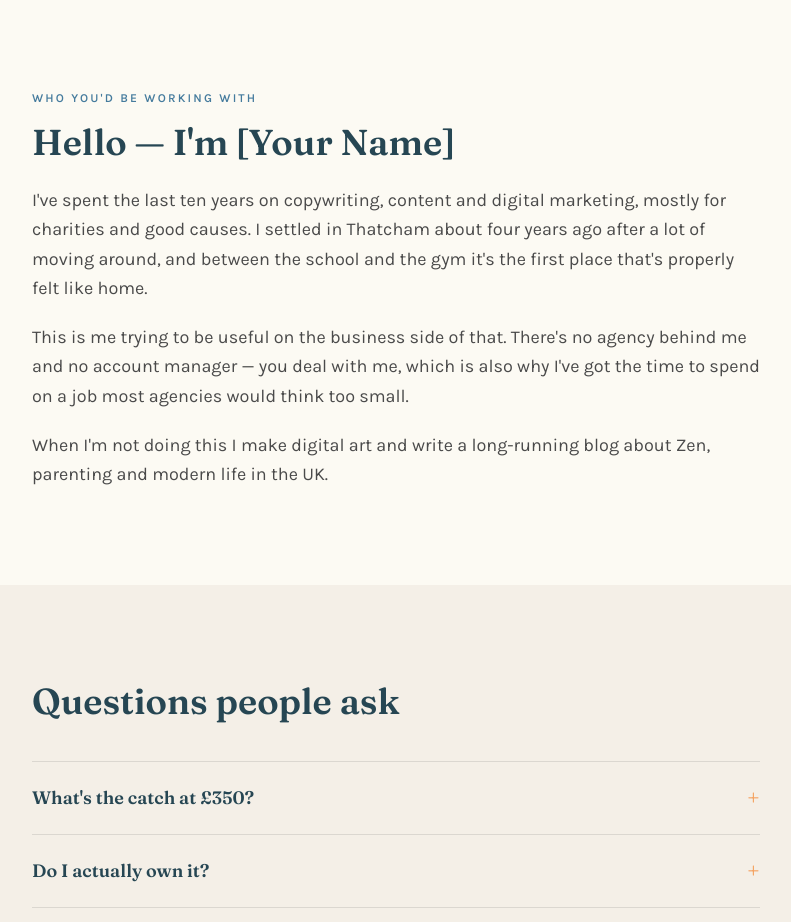
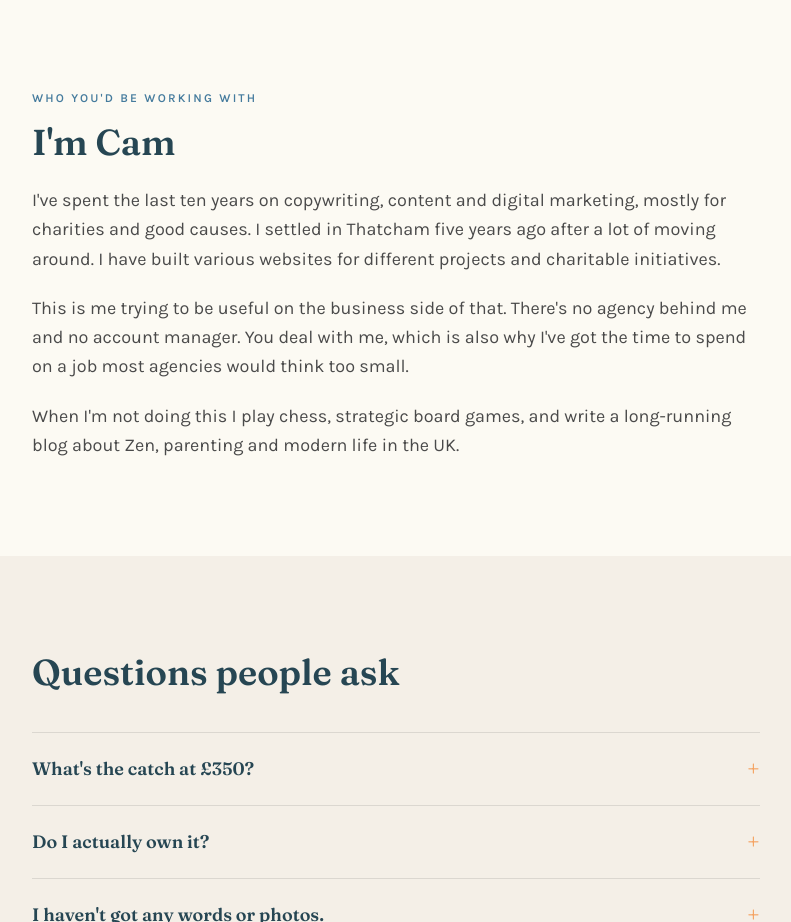
Before and after one commit to Cam-Zhu/thatchamdigital, a website: page src/index.html in a window 1280 px wide. Shown: the part 3380-4302 px from the top of the page, without its empty margins (244-1035 px from the left). Drawn offline with Linux system fonts and the light colour scheme.

Commit message:
Update index.html

```diff
--- a/src/index.html
+++ b/src/index.html
@@ -285,20 +285,20 @@
 <!-- ============ ABOUT ============ -->
 <section id="about" class="mx-auto max-w-3xl px-5 py-20 md:py-24">
   <p class="eyebrow">Who you'd be working with</p>
-  <h2 class="mt-4 font-display text-3xl font-semibold text-slate sm:text-4xl">Hello — I'm [Your Name]</h2>
+  <h2 class="mt-4 font-display text-3xl font-semibold text-slate sm:text-4xl">I'm Cam</h2>
   <div class="mt-6 space-y-5 text-lg leading-relaxed">
     <p>
       I've spent the last ten years on copywriting, content and digital marketing, mostly for charities and good
-      causes. I settled in Thatcham about four years ago after a lot of moving around, and between the school and the
-      gym it's the first place that's properly felt like home.
+      causes. I settled in Thatcham five years ago after a lot of moving around. I have built various websites
+      for different projects and charitable initiatives.
     </p>
     <p>
       This is me trying to be useful on the business side of that. There's no agency behind me and no account
-      manager — you deal with me, which is also why I've got the time to spend on a job most agencies would think
+      manager. You deal with me, which is also why I've got the time to spend on a job most agencies would think
       too small.
     </p>
     <p>
-      When I'm not doing this I make digital art and write a long-running blog about Zen, parenting and modern life
+      When I'm not doing this I play chess, strategic board games, and write a long-running blog about Zen, parenting and modern life
       in the UK.
     </p>
   </div>
```
